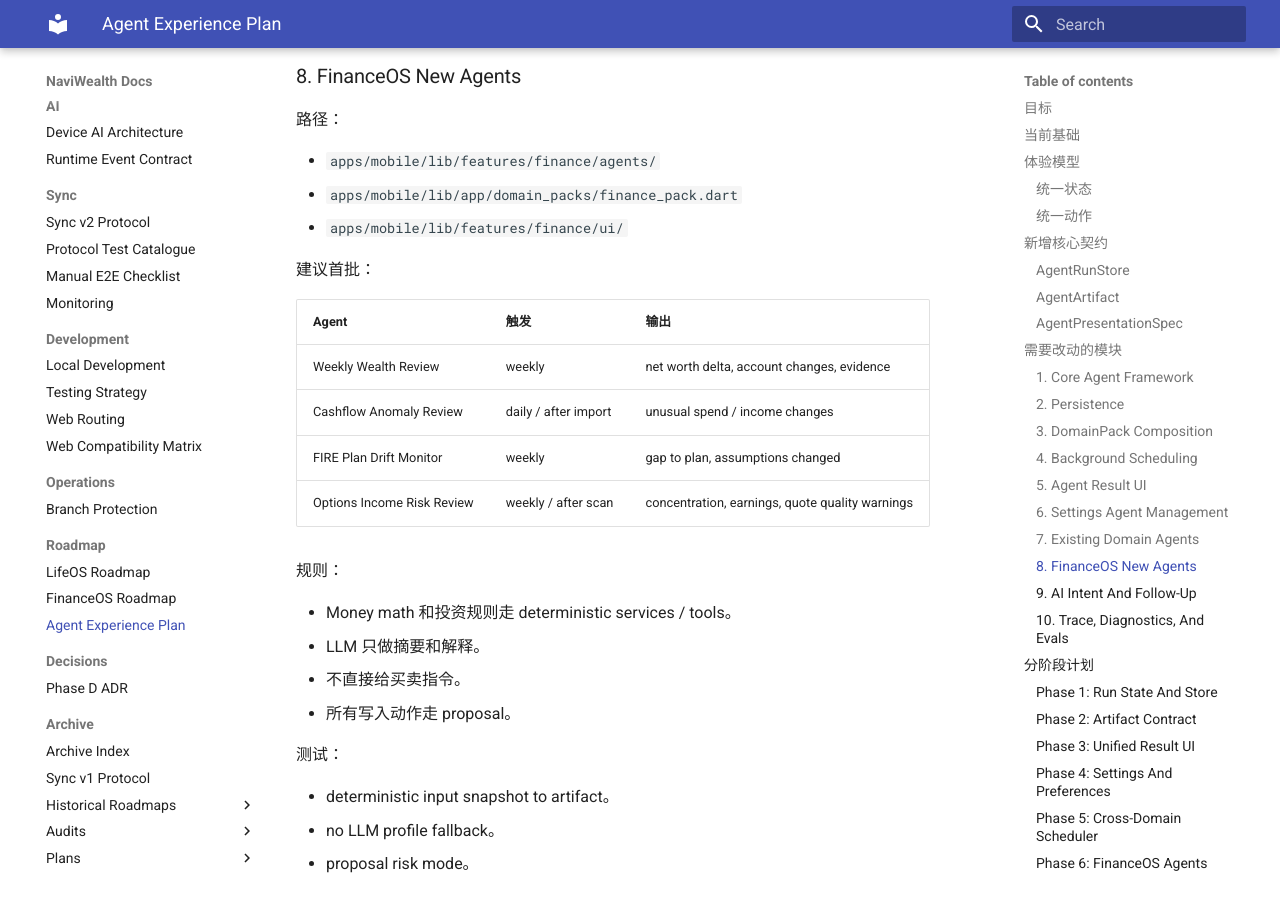
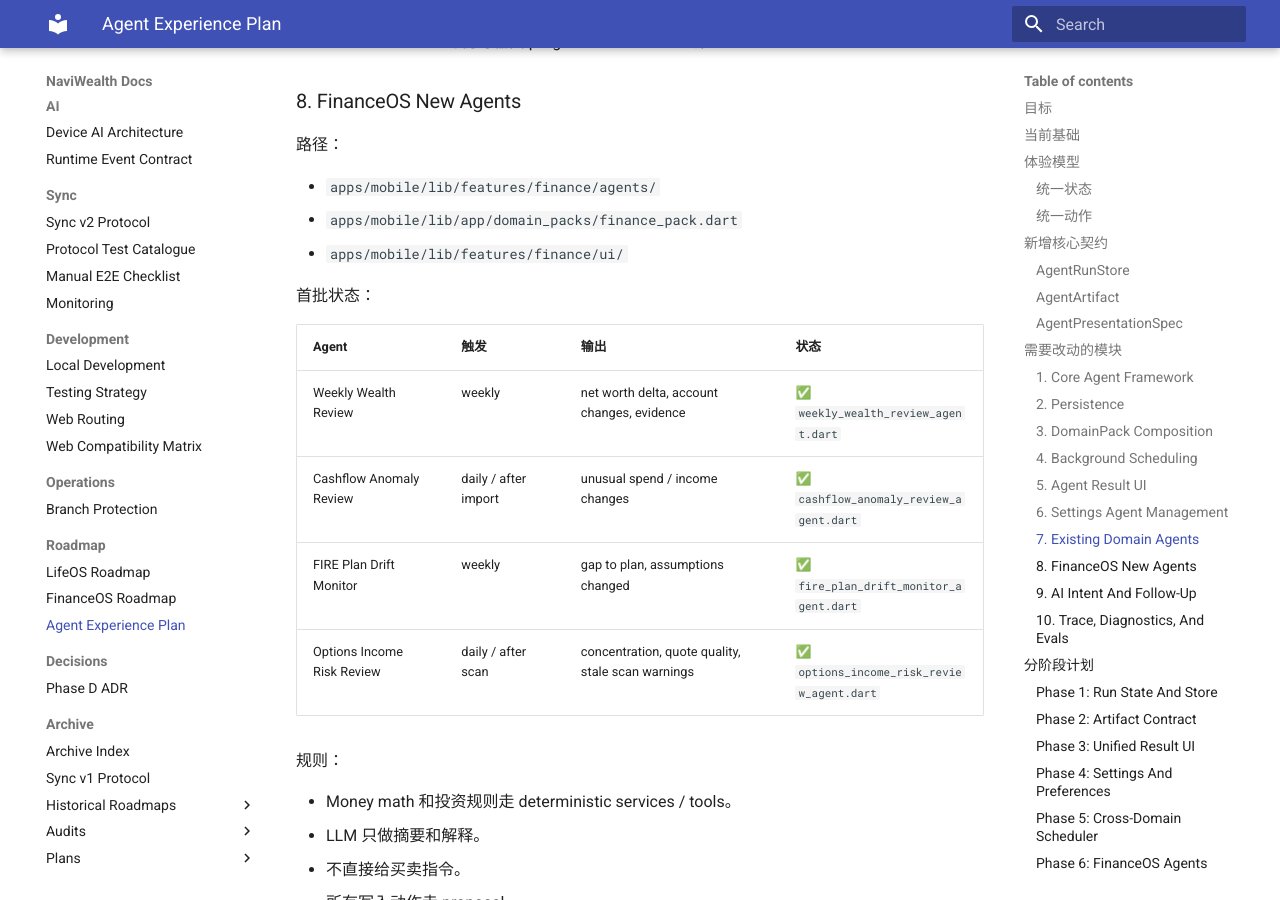
Before and after one commit to zsh-a/NaviWealth, an MkDocs documentation site: the page built from docs/roadmap/agent-experience-plan.md, in a window 1280 px wide and 900 px high, scrolled down 9788 px. Built offline with MkDocs 1.6.1 and Material for MkDocs 9.7.7, drawn with Linux system fonts in a browser that asks for light colours; some of the changed text lies outside the part shown.

Commit message:
Document finance agent experience progress

```diff
--- a/docs/roadmap/agent-experience-plan.md
+++ b/docs/roadmap/agent-experience-plan.md
@@ -347,14 +348,14 @@ class AgentPresentationSpec {
 - `apps/mobile/lib/app/domain_packs/finance_pack.dart`
 - `apps/mobile/lib/features/finance/ui/`
 
-建议首批：
+首批状态：
 
-| Agent | 触发 | 输出 |
-|---|---|---|
-| Weekly Wealth Review | weekly | net worth delta, account changes, evidence |
-| Cashflow Anomaly Review | daily / after import | unusual spend / income changes |
-| FIRE Plan Drift Monitor | weekly | gap to plan, assumptions changed |
-| Options Income Risk Review | weekly / after scan | concentration, earnings, quote quality warnings |
+| Agent | 触发 | 输出 | 状态 |
+|---|---|---|---|
+| Weekly Wealth Review | weekly | net worth delta, account changes, evidence | ✅ `weekly_wealth_review_agent.dart` |
+| Cashflow Anomaly Review | daily / after import | unusual spend / income changes | ✅ `cashflow_anomaly_review_agent.dart` |
+| FIRE Plan Drift Monitor | weekly | gap to plan, assumptions changed | ✅ `fire_plan_drift_monitor_agent.dart` |
+| Options Income Risk Review | daily / after scan | concentration, quote quality, stale scan warnings | ✅ `options_income_risk_review_agent.dart` |
 
 规则：
 
```
Also changed, not shown: other parts of docs/roadmap/agent-experience-plan.md (+2 -1 lines).
